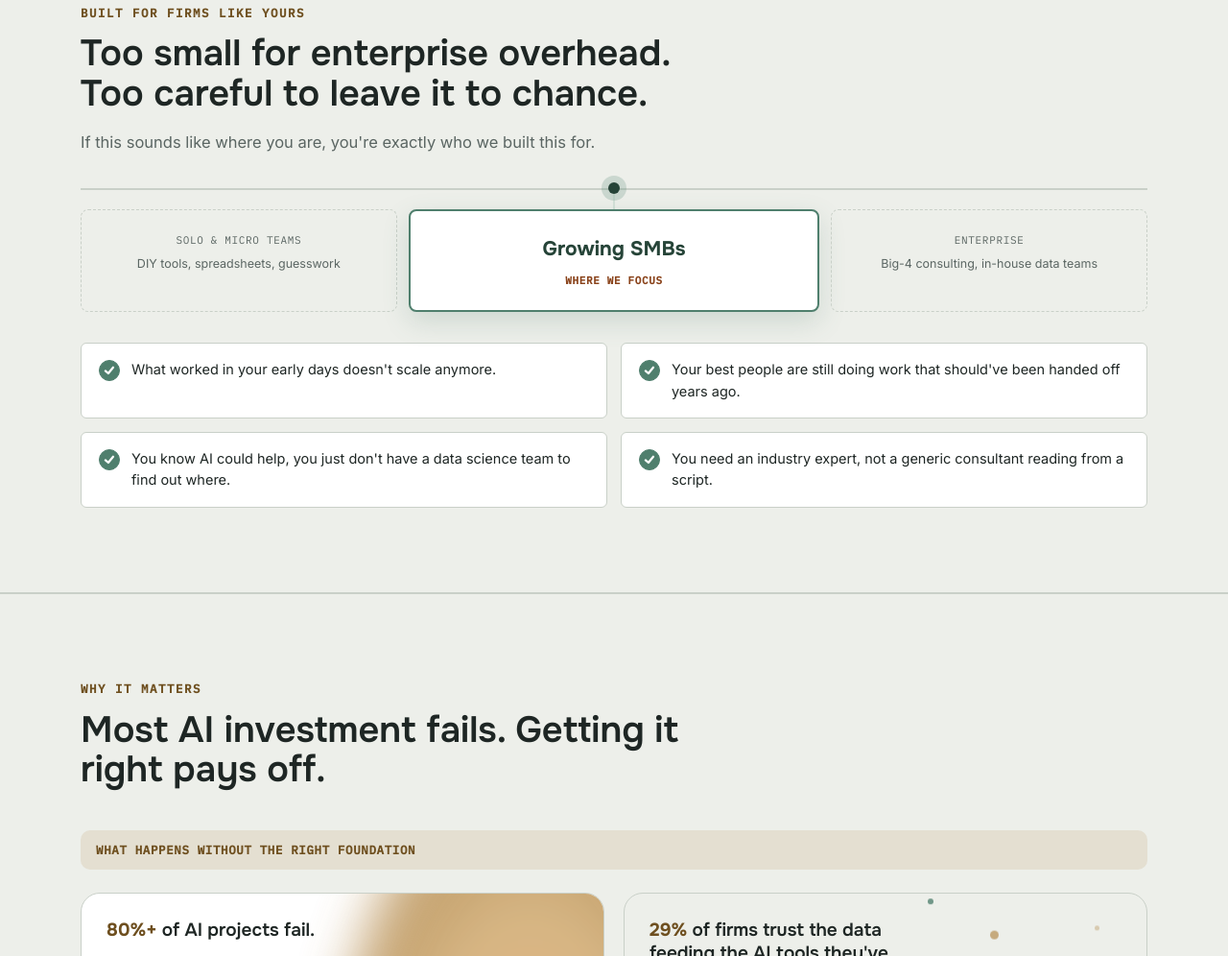
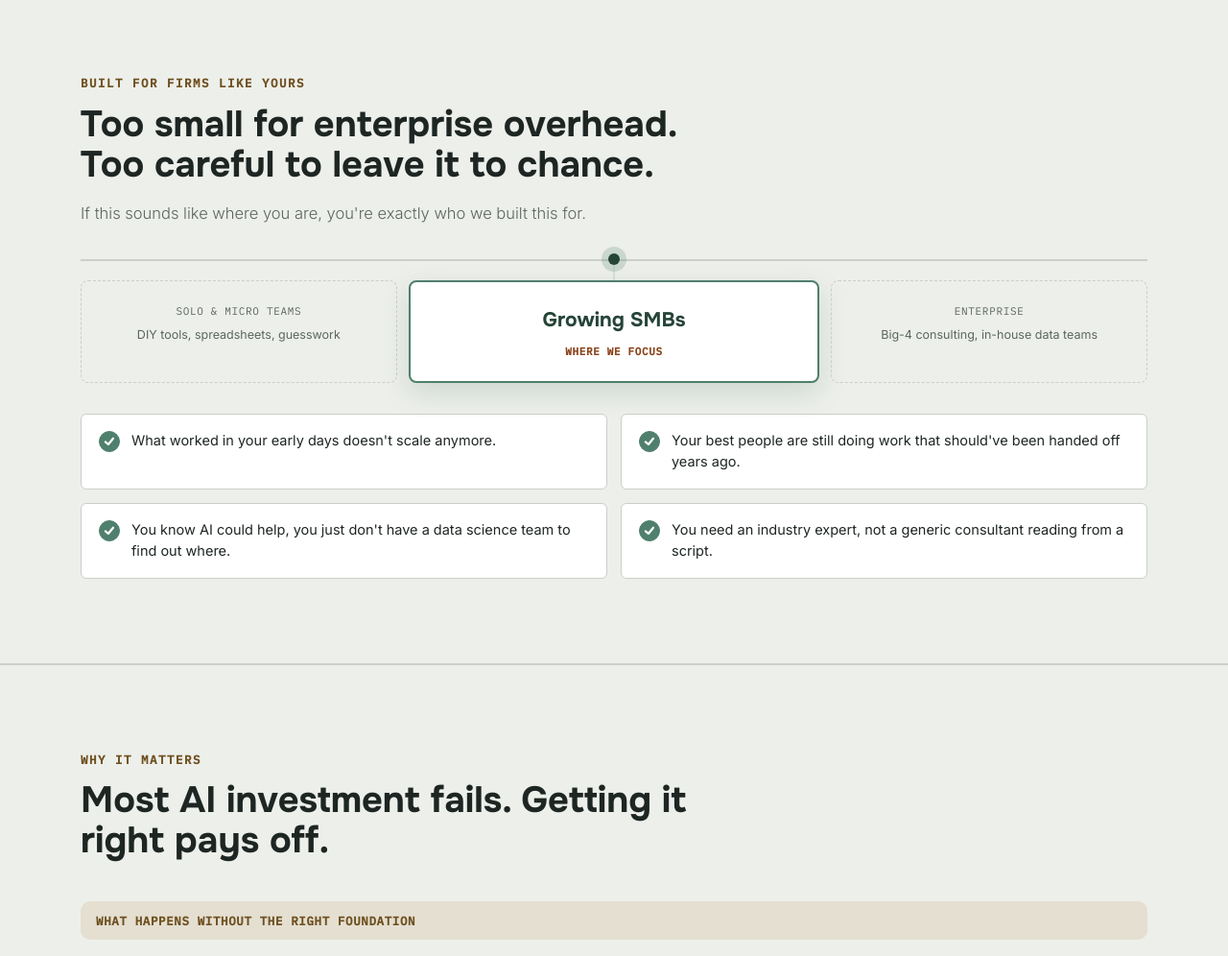
Before and after one commit to trezaie/OIP-Website, a website: page public/index.html in a window 1280 px wide. Shown: the part 676-1672 px from the top of the page at 96% size. Drawn offline with nearby package versions, Linux system fonts and the light colour scheme; files that its build step writes are made by us from their sources.

Commit message:
Phase 2: typography weight rhythm, balanced hero wrap, stat-number highlights, fix count-up trailing-zero bug

```diff
--- a/public/index.html
+++ b/public/index.html
@@ -30,7 +30,7 @@
 
 <link rel="preconnect" href="https://fonts.googleapis.com">
 <link rel="preconnect" href="https://fonts.gstatic.com" crossorigin>
-<link href="https://fonts.googleapis.com/css2?family=Onest:wght@400;500;600;700&family=Inter:wght@400;500;600;700&family=IBM+Plex+Mono:wght@400;500&display=swap" rel="stylesheet">
+<link href="https://fonts.googleapis.com/css2?family=Onest:wght@300;400;500;600;700;800&family=Inter:wght@300;400;500;600;700&family=IBM+Plex+Mono:wght@400;500&display=swap" rel="stylesheet">
 <link rel="stylesheet" href="output.css">
 <script>
 document.documentElement.classList.add("js");
@@ -77,7 +77,10 @@
   a{color:inherit;} img,svg{display:block;}
   .wrap{max-width:1160px;margin:0 auto;padding:0 24px;}
   .narrow{max-width:720px;margin:0 auto;padding:0 24px;}
-  h1,h2,h3{font-family:var(--display);line-height:1.1;margin:0;font-weight:600;}
+  /* Weight rhythm: headings sit at 700 (was 600) so they read with more
+     authority against body copy at 400 and de-emphasized text at 300 --
+     contrast now comes from weight spread, not size alone. */
+  h1,h2,h3{font-family:var(--display);line-height:1.1;margin:0;font-weight:700;}
   .eyebrow{font-family:var(--mono);font-size:12.5px;letter-spacing:.12em;text-transform:uppercase;color:var(--gold-deep);font-weight:700;display:flex;align-items:center;gap:9px;}
   .on-dark .eyebrow{color:var(--gold-bright);}
 
@@ -132,7 +135,7 @@
      rendering the second line wraps to an extra sub-line that the
      clip-path reveal does not handle -- it never appears. 24px leaves
      real margin on both lines. */
-  .hero h1{font-weight:700;font-size:clamp(24px,5.2vw,64px);line-height:1.15;letter-spacing:-.01em;max-width:21ch;margin-top:20px;}
+  .hero h1{font-weight:800;font-size:clamp(24px,5.2vw,64px);line-height:1.15;letter-spacing:-.01em;max-width:21ch;margin-top:20px;text-wrap:balance;}
   /* Typewriter reveal + blinking cursor on the last clause -- text
      visibly "typing itself in" reads as an AI-generation cue, which is
      literally what the product does. */
@@ -177,7 +180,7 @@
   section{padding:88px 0;}
   .act-head{margin-bottom:42px;max-width:660px;}
   .act-head h2{font-size:clamp(26px,3.6vw,38px);margin-top:12px;}
-  .act-head p.sub{color:var(--text-muted);margin:16px 0 0;font-size:16.5px;}
+  .act-head p.sub{color:var(--text-muted);margin:16px 0 0;font-size:16.5px;font-weight:300;}
 
   /* ===== "Why it matters" stat cards -- Stripe's "Flexible solutions"
      card anatomy (heading up top, a tall rich graphic panel underneath)
@@ -199,7 +202,14 @@
      3-line stat pushes their panels out of alignment. */
   .sb-head{position:relative;z-index:1;padding:26px 26px 0;min-height:112px;}
   .sb-what{font-family:var(--display);font-weight:600;font-size:19px;max-width:24ch;line-height:1.3;margin:0;}
-  .sb-what b{color:var(--gold-deep);}
+  /* Highlight wash behind the key stat, not just a color change -- an
+     inline padded background reading as a literal highlight over the
+     number, colored by whichever card it sits in (warm = the problem
+     stats, cool = the payoff stats) so the color itself keeps carrying
+     the same bad/good meaning the float badges already use. */
+  .sb-what b{font-weight:800;color:var(--gold-deep);background:var(--warning-bg);
+    padding:1px 7px;border-radius:6px;box-decoration-break:clone;-webkit-box-decoration-break:clone;}
+  .bg-spray .sb-what b,.bg-rain .sb-what b{color:var(--success);background:var(--success-bg);}
   .sb-visual{position:relative;z-index:1;margin-top:10px;flex:1;
     display:flex;flex-direction:column;justify-content:flex-end;}
   .sb-src{position:absolute;z-index:2;left:50%;bottom:10px;transform:translateX(-50%);
@@ -474,7 +484,7 @@
   #book .eyebrow{color:var(--gold-bright);justify-content:center;}
   #book .eyebrow::before{background:var(--euc-bright);}
   #book h2{font-size:clamp(28px,4vw,42px);max-width:20ch;margin:14px auto 32px;font-weight:600;}
-  #book .lede{color:#B4C1BC;max-width:50ch;margin:18px auto 28px;font-size:16.5px;}
+  #book .lede{color:#B4C1BC;max-width:50ch;margin:18px auto 28px;font-size:16.5px;font-weight:300;}
 
   footer.site{border-top:1px solid var(--line-dark);padding:28px 0;font-family:var(--mono);font-size:11.5px;color:var(--on-ink-muted);background:var(--ink);}
   .foot-in{display:flex;justify-content:space-between;flex-wrap:wrap;gap:14px;}
@@ -636,7 +646,7 @@
   .modal-close{position:absolute;top:18px;right:18px;width:32px;height:32px;border-radius:50%;border:none;background:var(--paper);color:var(--text-muted);font-size:20px;line-height:1;cursor:pointer;display:flex;align-items:center;justify-content:center;padding:0;}
   .modal-close:hover{background:var(--line);}
   .modal-title{font-size:24px;margin-top:8px;}
-  .modal-sub{color:var(--text-muted);font-size:14.5px;margin-top:10px;margin-bottom:26px;}
+  .modal-sub{color:var(--text-muted);font-size:14.5px;font-weight:300;margin-top:10px;margin-bottom:26px;}
   .form-row{margin-bottom:16px;}
   .form-row label{display:block;font-family:var(--mono);font-size:11.5px;text-transform:uppercase;letter-spacing:.06em;color:var(--text-muted);margin-bottom:6px;}
   .form-row .optional{text-transform:none;letter-spacing:0;font-weight:400;}
@@ -1044,6 +1054,11 @@
     var target = parseFloat(el.getAttribute('data-count'));
     var prefix = el.getAttribute('data-prefix') || '';
     var suffix = el.getAttribute('data-suffix') || '';
+    // Preserve the exact final text (e.g. "$3.70") rather than rebuilding
+    // it from the parsed number -- parseFloat("3.70") loses the trailing
+    // zero, so reconstructing on completion silently turned "$3.70" into
+    // "$3.7" once the animation finished.
+    var finalText = el.textContent;
     var dur = 1100, start = null;
     function step(ts){
       if(!start) start = ts;
@@ -1051,7 +1066,7 @@
       var eased = 1 - Math.pow(1 - p, 3);
       el.textContent = prefix + Math.round(target * eased) + suffix;
       if(p < 1){ requestAnimationFrame(step); }
-      else { el.textContent = prefix + target + suffix; }
+      else { el.textContent = finalText; }
     }
     requestAnimationFrame(step);
   }
```
